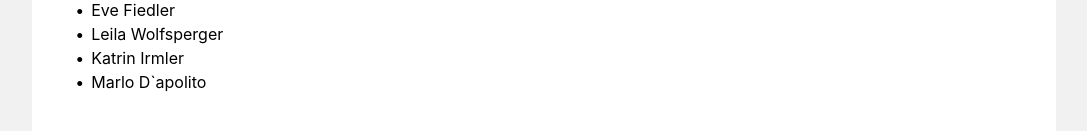
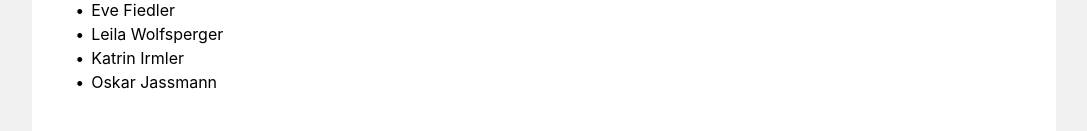
Before and after one commit to marcusvetter/lumi-tuebingen, a Next.js app: page /team in a window 1280 px wide. Shown: the part 821-952 px from the top of the page, without its empty margins (96-1183 px from the left). Built offline with nearby package versions, Linux system fonts and the light colour scheme.

Commit message:
feat: update team and imprint

```diff
--- a/app/impressum/page.tsx
+++ b/app/impressum/page.tsx
@@ -23,7 +23,7 @@ export default function Page() {
             Alexander Wiethüchter</p>
 
         <p>2. Vorstand:<br />
-            Lisa Rosenkranz</p>
+            Dorothea Baumann</p>
 
         <p><strong>Eingetragen am:</strong></p>
 
--- a/app/team/page.tsx
+++ b/app/team/page.tsx
@@ -8,7 +8,7 @@ export default function Page() {
             <li>Eve Fiedler</li>
             <li>Leila Wolfsperger</li>
             <li>Katrin Irmler</li>
-            <li>Marlo D`apolito</li>
+            <li>Oskar Jassmann</li>
         </ul>
     </div>
 }
```
